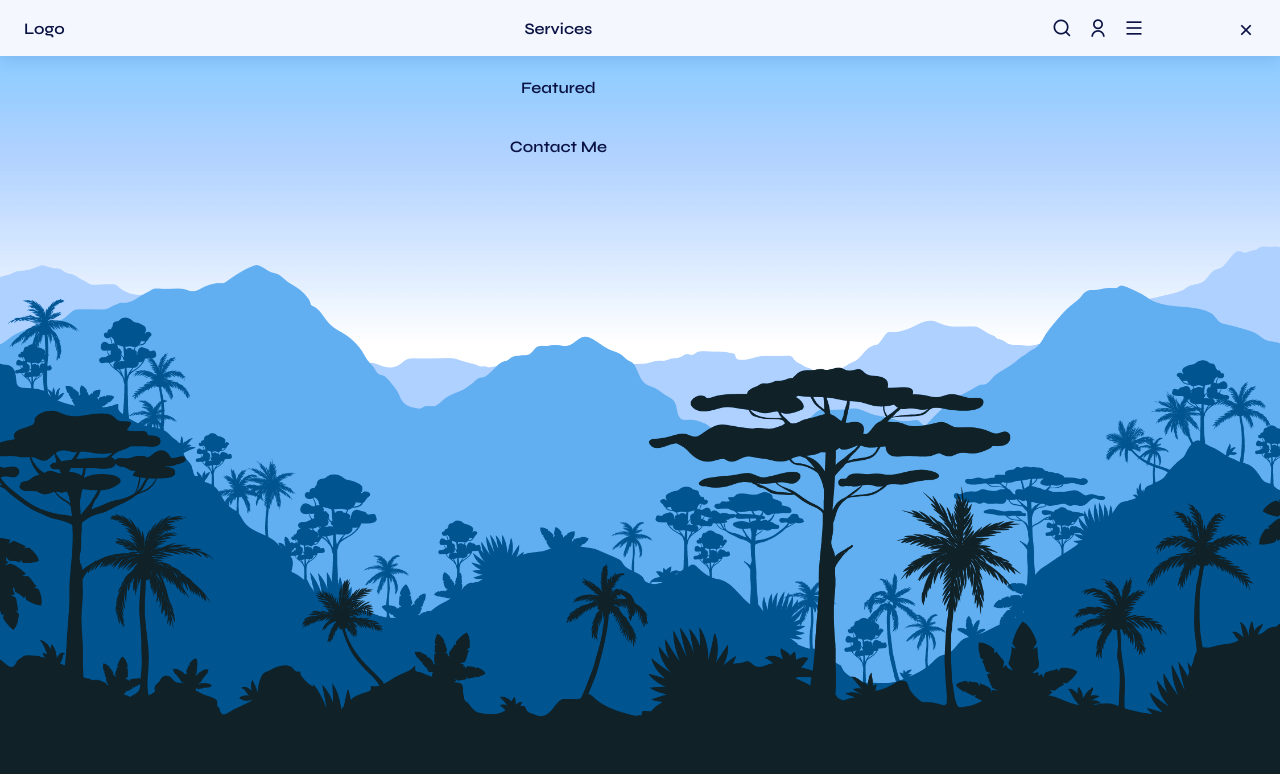
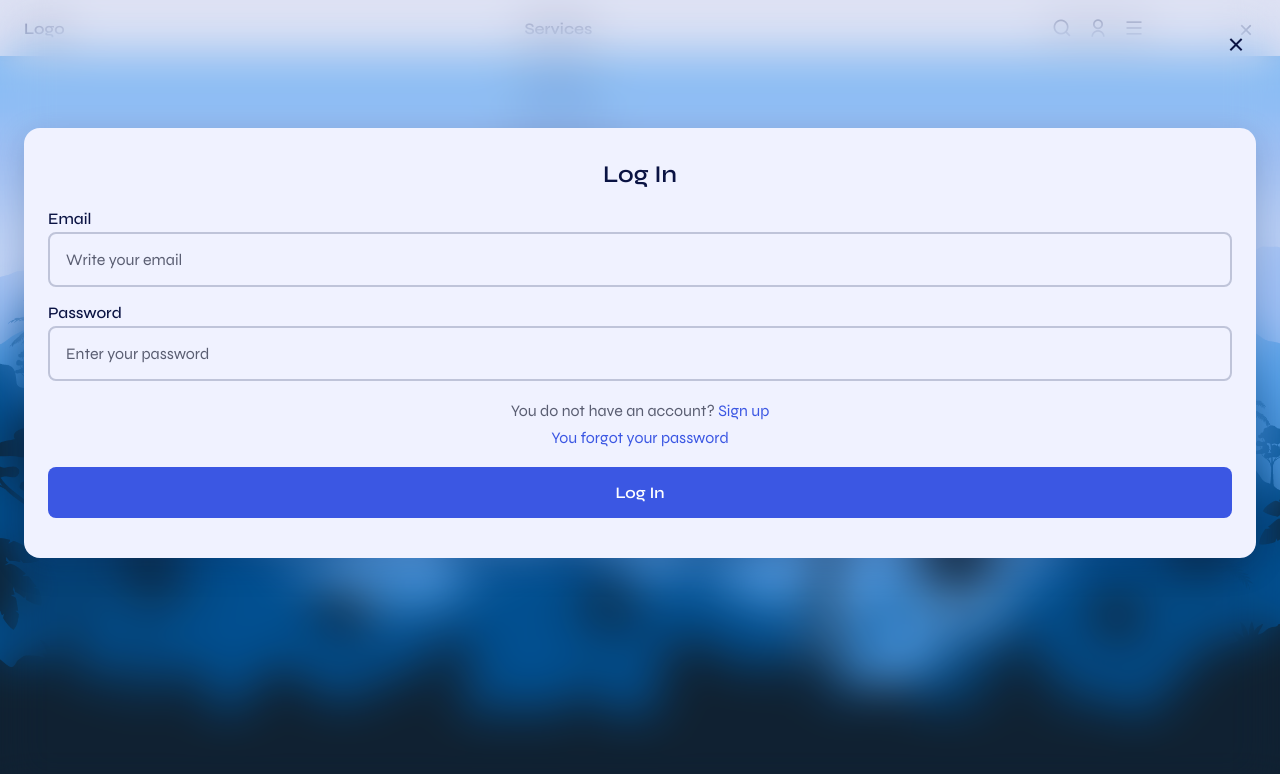
Before and after one commit to ChaleArmando/navbar-search-login, a plain HTML site: page index.html in a window 1280 px wide. Both pictures are taken after a click on the icon 1098 px from the left and 28 px from the top of the page. Drawn offline with nearby package versions, Linux system fonts and the light colour scheme.

Commit message:
Add Login form, Styles and Functionality to show or remove

```diff
--- a/assets/css/styles.css
+++ b/assets/css/styles.css
@@ -103,7 +103,8 @@ img {
     z-index: -1;
 }
 
-.search {
+.search,
+.login {
     position: fixed;
     top: 0;
     left: 0;
@@ -119,7 +120,8 @@ img {
     transition: opacity .4s;
 }
 
-.search__close {
+.search__close,
+.login__close {
     position: absolute;
     top: 2rem;
     right: 2rem;
@@ -250,10 +252,91 @@ img {
 }
 
 /*============================= LOGIN =============================*/
+.login__form,
+.login__group {
+    display: grid;
+}
 
+.login__form {
+    background-color: var(--container-color);
+    padding: 2rem 1.5rem 2.5rem;
+    box-shadow: 0 8px 32px hsla(230, 75%, 15%, .2);
+    border-radius: 1rem;
+    row-gap: 1.25rem;
+    text-align: center;
+    transform: translateY(-1rem);
+    transition: transform .4s;
+}
+
+.login__title {
+    font-size: var(--h2-font-size);
+    color: var(--title-color);
+}
+
+.login__group {
+    row-gap: 1rem;
+}
+
+.login__label {
+    display: block;
+    text-align: initial;
+    color: var(--title-color);
+    font-weight: var(--font-medium);
+    margin-bottom: .25rem;
+}
+
+.login__input {
+    width: 100%;
+    background-color: var(--container-color);
+    border: 2px solid var(--border-color);
+    padding: 1rem;
+    border-radius: .5rem;
+    color: var(--text-color);
+}
+
+.login__input::placeholder {
+    color: var(--text-color);
+}
+
+.login__signup {
+    margin-bottom: .5rem;
+}
+
+.login__signup a {
+    color: var(--first-color)
+}
+
+.login__forgot {
+    display: inline-block;
+    color: var(--first-color);
+    margin-bottom: 1.25rem;
+}
+
+.login__button {
+    display: inline-block;
+    background-color: var(--first-color);
+    width: 100%;
+    color: #fff;
+    font-weight: var(--font-semi-bold);
+    padding: 1rem;
+    border-radius: .5rem;
+    cursor: pointer;
+    transition: box-shadow .4s;
+}
+
+.login__button:hover {
+    box-shadow: 0 4px 24px hsla(230, 75%, 40%, .4);
+}
 
 /* Show login */
+.show-login {
+    opacity: 1;
+    pointer-events: initial;
+}
 
+.show-login .login__form {
+    transform: translateY(0);
+}
 
 /*============================= BREAKPOINTS =============================*/
 /* For medium devices */
--- a/assets/js/main.js
+++ b/assets/js/main.js
@@ -27,3 +27,18 @@ searchBtn.addEventListener('click', () => {
 searchClose.addEventListener('click', () => {
     search.classList.remove('show-search')
 })
+
+/*============================= LOGIN =============================*/
+const login = document.getElementById('login'),
+        loginBtn = document.getElementById('login-btn'),
+        loginClose = document.getElementById('login-close')
+
+/* Login show */
+loginBtn.addEventListener('click', () => {
+    login.classList.add('show-login')
+})
+
+/* Login hidden */
+loginClose.addEventListener('click', () => {
+    login.classList.remove('show-login')
+})
--- a/index.html
+++ b/index.html
@@ -74,7 +74,34 @@
 
         <!--============================= LOGIN =============================-->
         <div class="login" id="login">
+            <form action="" class="login__form">
+                <h2 class="login__title">Log In</h2>
 
+                <div class="login__group">
+                    <div>
+                        <label for="email" class="login__label">Email</label>
+                        <input type="email" placeholder="Write your email" id="email" class="login__input">
+                    </div>
+                    <div>
+                        <label for="password" class="login__label">Password</label>
+                        <input type="password" placeholder="Enter your password" id="password" class="login__input">
+                    </div>
+                </div>
+
+                <div>
+                    <p class="login__signup">
+                        You do not have an account? <a href="#">Sign up</a>
+                    </p>
+
+                    <a href="#" class="login__forgot">
+                        You forgot your password
+                    </a>
+
+                    <button type="submit" class="login__button">Log In</button>
+                </div>
+            </form>
+
+            <i class="ri-close-line login__close" id="login-close"></i>
         </div>
 
         <!--============================= MAIN =============================-->
```
